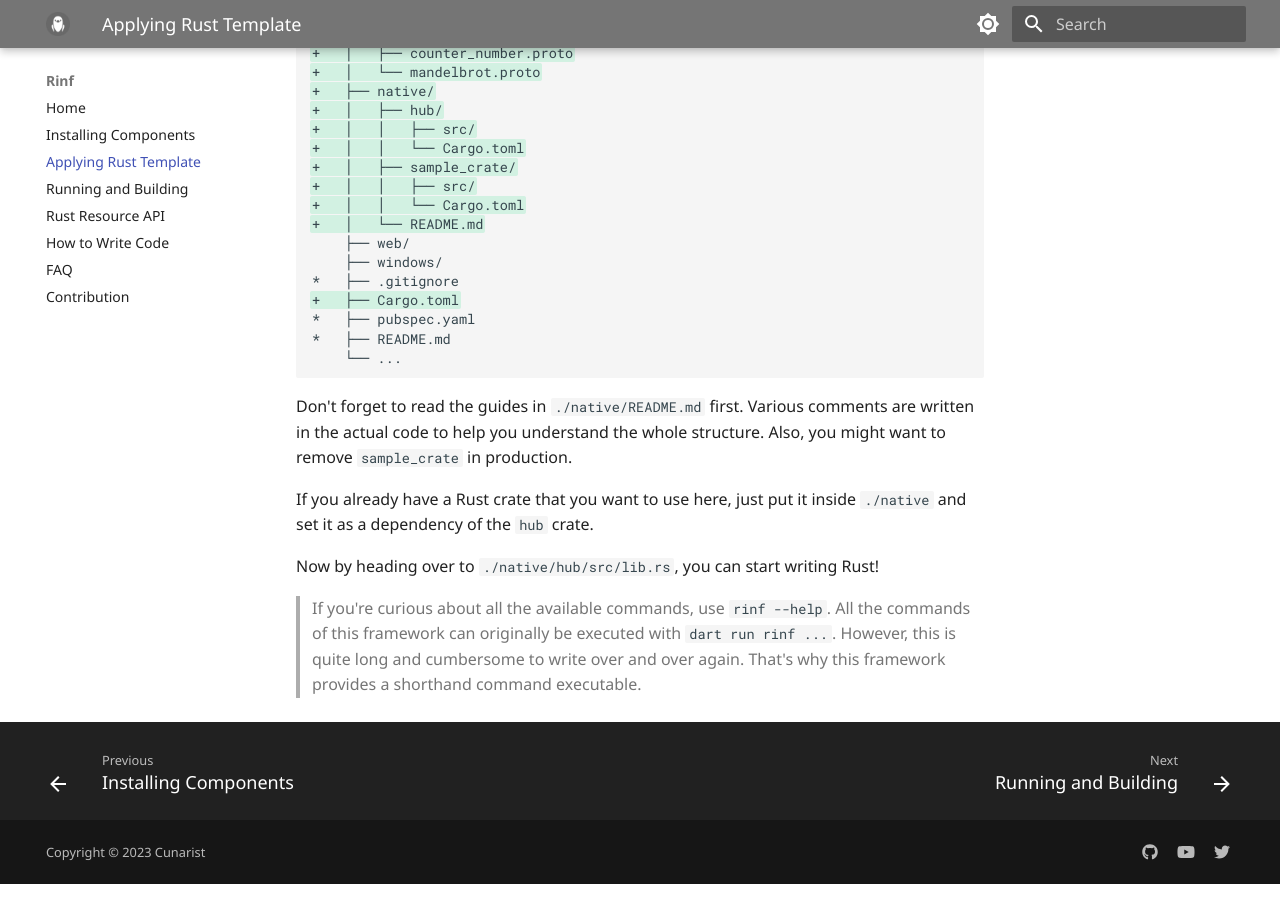
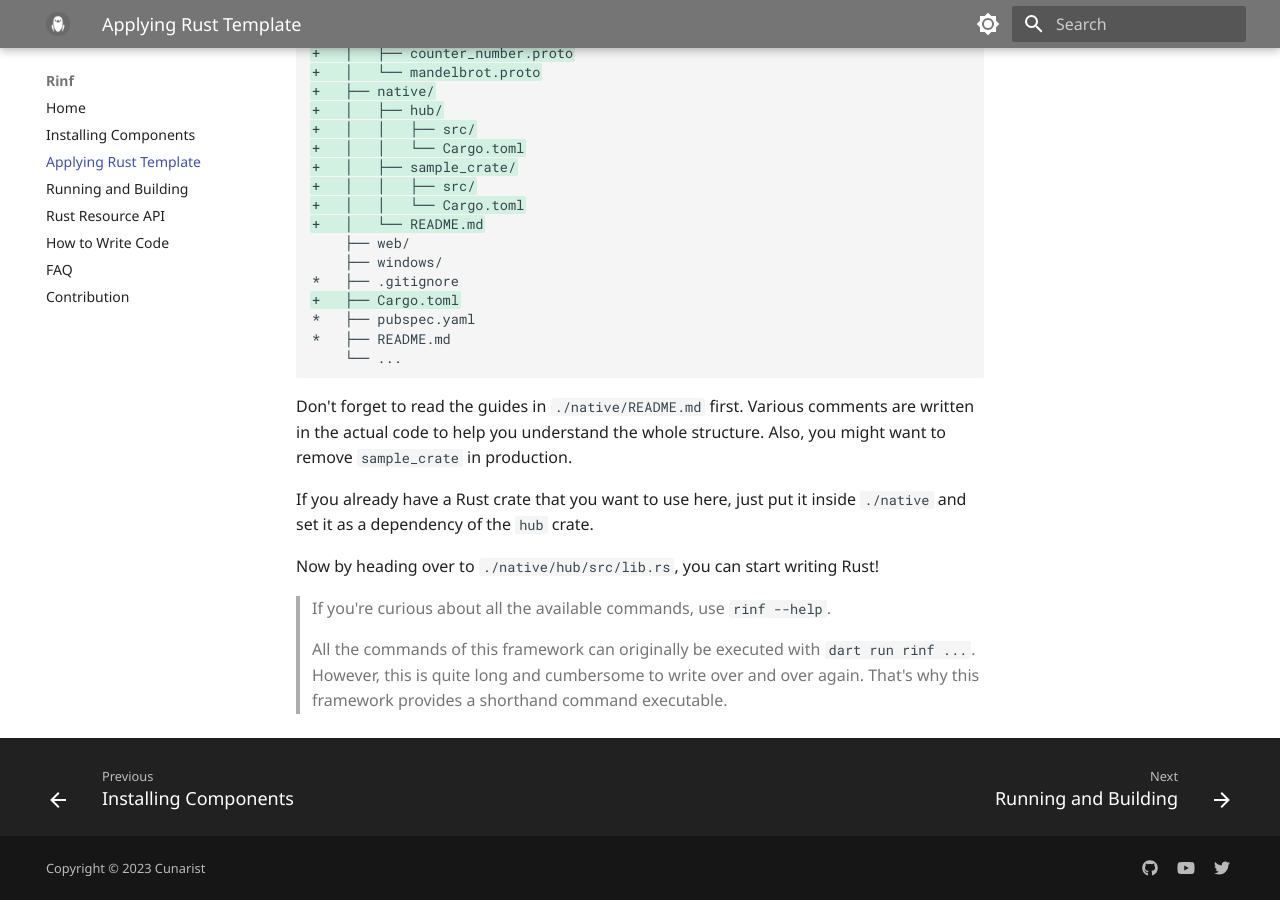
Before and after one commit to cunarist/rinf, an MkDocs documentation site: the page built from documentation/docs/applying-template.md, in a window 1280 px wide and 900 px high, scrolled down 719 px. Built offline with MkDocs 1.6.1 and Material for MkDocs 9.7.7, drawn with Linux system fonts in a browser that asks for light colours.

Commit message:
Improve the guides readability

```diff
--- a/documentation/docs/applying-template.md
+++ b/documentation/docs/applying-template.md
@@ -57,4 +57,6 @@ If you already have a Rust crate that you want to use here, just put it inside `
 
 Now by heading over to `./native/hub/src/lib.rs`, you can start writing Rust!
 
-> If you're curious about all the available commands, use `rinf --help`. All the commands of this framework can originally be executed with `dart run rinf ...`. However, this is quite long and cumbersome to write over and over again. That's why this framework provides a shorthand command executable.
+> If you're curious about all the available commands, use `rinf --help`.
+
+> All the commands of this framework can originally be executed with `dart run rinf ...`. However, this is quite long and cumbersome to write over and over again. That's why this framework provides a shorthand command executable.
```
